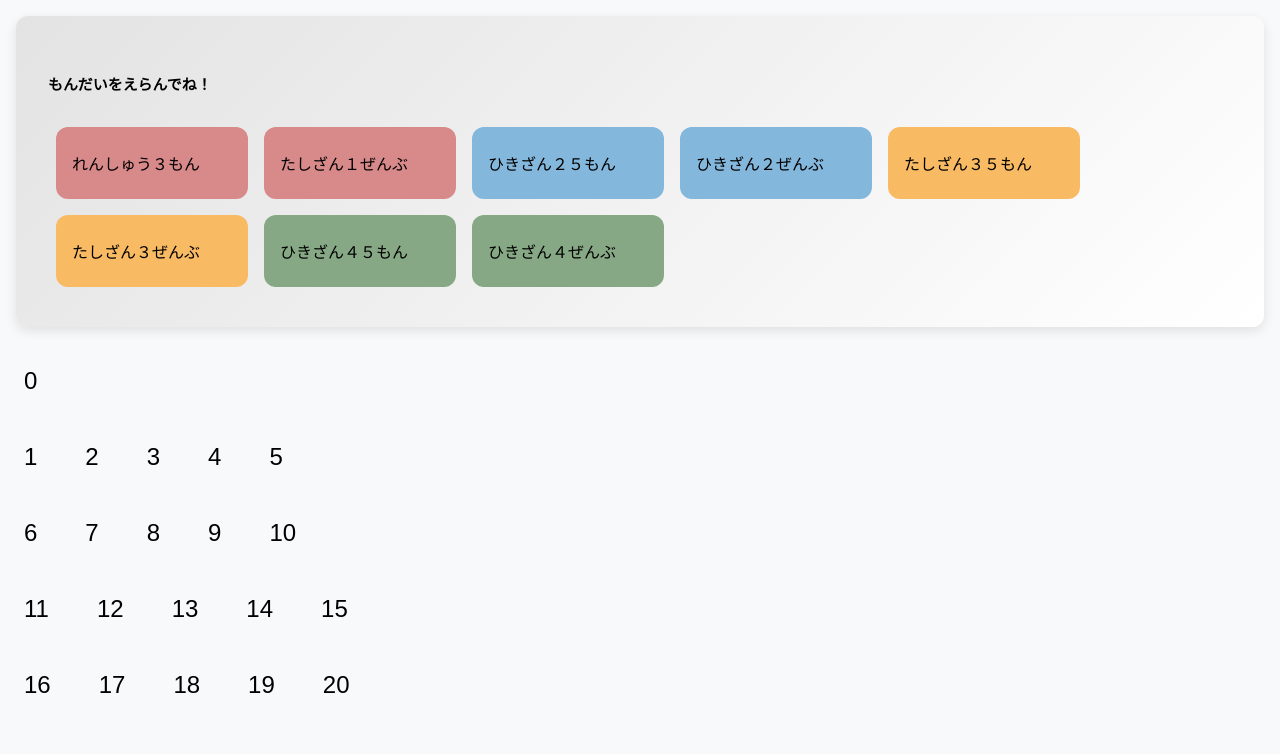
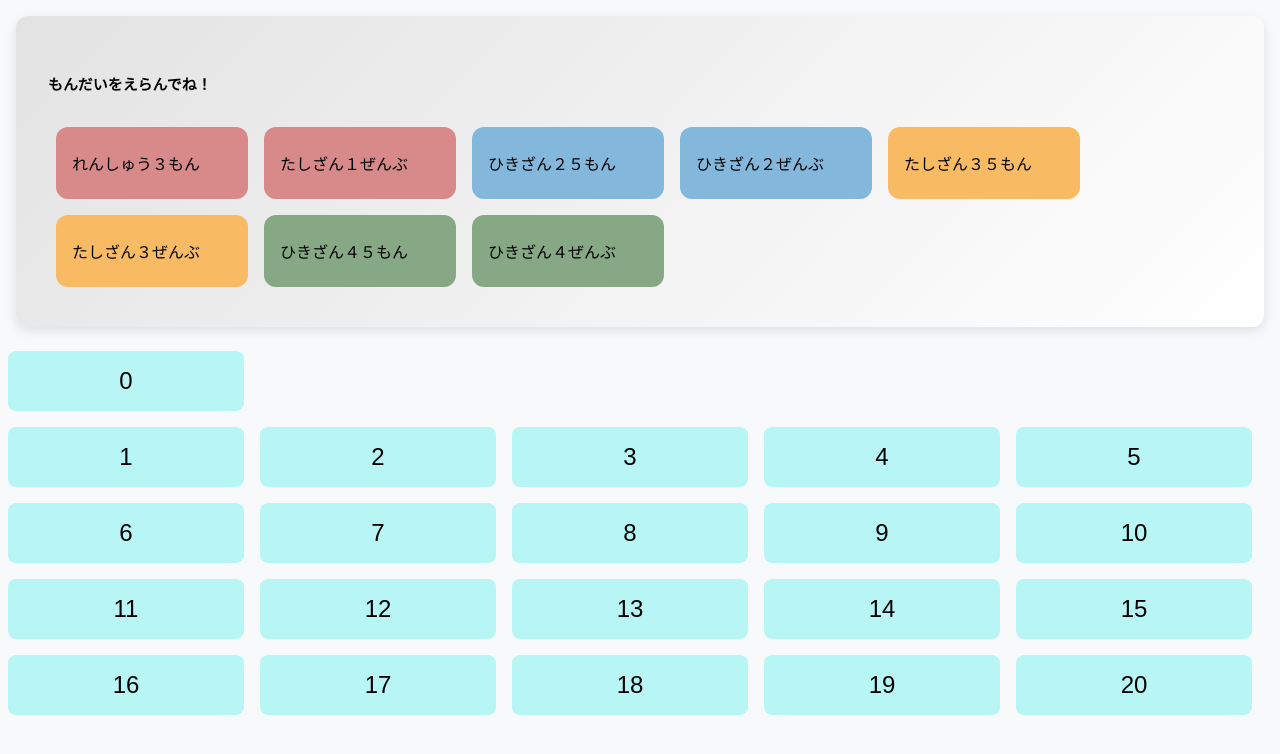
Before and after one commit to tomobou/react-calc-quiz, a React (Vite) app: page / in a window 1280 px wide. Shown: the top 754 px of the page. Built offline with nearby package versions, Linux system fonts and the light colour scheme.

Commit message:
fix selector css

```diff
--- a/src/index.css
+++ b/src/index.css
@@ -109,15 +109,15 @@ body {
 
 .number-selector-item {
   flex: 1 1 0;
-  min-width: 0;
+  width: calc(100% / 5 - 20px);
   font-size: 1.5rem;
   padding: 1rem;
   margin: 0.5rem;
-  background-color: var(--card-bg);
   border-radius: 8px;
   border: none;
   cursor: pointer;
   transition: transform 0.2s;
+  background-color: rgb(184, 245, 245);
 }
 .number-selector-item:hover { transform: scale(1.05); }
 
```
